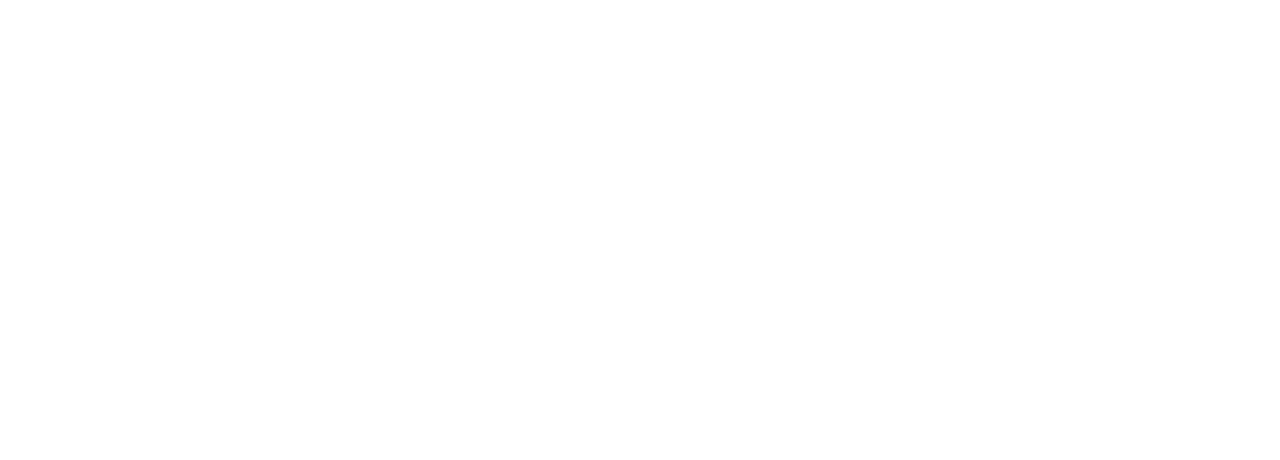
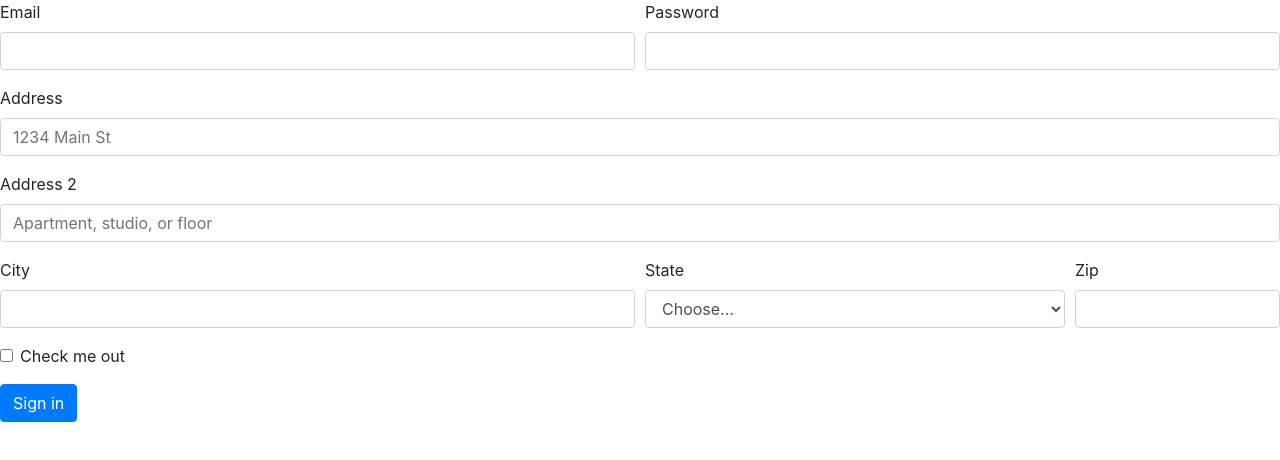
Before and after one commit to oriirivas/front-x-froge-team, an Angular app: page /register in a window 1280 px wide. Before the commit this address led to /. Shown: the top 460 px of the page. Built offline with nearby package versions, Linux system fonts and the light colour scheme.

Commit message:
add registro

```diff
--- /dev/null
+++ b/src/app/componets/register/register.component.html
@@ -0,0 +1,61 @@
+<!DOCTYPE html>
+<html lang="en">
+<head>
+    <meta charset="UTF-8">
+    <meta name="viewport" content="width=device-width, initial-scale=1.0">
+    <meta http-equiv="X-UA-Compatible" content="ie=edge">
+    <title>Document</title>
+</head>
+<body>
+
+
+
+
+</body>
+</html>
+<form>
+        <div class="form-row">
+          <div class="form-group col-md-6">
+            <label for="inputEmail4">Email</label>
+            <input type="email" class="form-control" id="inputEmail4">
+          </div>
+          <div class="form-group col-md-6">
+            <label for="inputPassword4">Password</label>
+            <input type="password" class="form-control" id="inputPassword4">
+          </div>
+        </div>
+        <div class="form-group">
+          <label for="inputAddress">Address</label>
+          <input type="text" class="form-control" id="inputAddress" placeholder="1234 Main St">
+        </div>
+        <div class="form-group">
+          <label for="inputAddress2">Address 2</label>
+          <input type="text" class="form-control" id="inputAddress2" placeholder="Apartment, studio, or floor">
+        </div>
+        <div class="form-row">
+          <div class="form-group col-md-6">
+            <label for="inputCity">City</label>
+            <input type="text" class="form-control" id="inputCity">
+          </div>
+          <div class="form-group col-md-4">
+            <label for="inputState">State</label>
+            <select id="inputState" class="form-control">
+              <option selected>Choose...</option>
+              <option>...</option>
+            </select>
+          </div>
+          <div class="form-group col-md-2">
+            <label for="inputZip">Zip</label>
+            <input type="text" class="form-control" id="inputZip">
+          </div>
+        </div>
+        <div class="form-group">
+          <div class="form-check">
+            <input class="form-check-input" type="checkbox" id="gridCheck">
+            <label class="form-check-label" for="gridCheck">
+              Check me out
+            </label>
+          </div>
+        </div>
+        <button type="submit" class="btn btn-primary">Sign in</button>
+      </form>
--- /dev/null
+++ b/src/app/componets/register/register.component.ts
@@ -0,0 +1,15 @@
+import { Component, OnInit } from '@angular/core';
+
+@Component({
+  selector: 'app-register',
+  templateUrl: './register.component.html',
+  styleUrls: ['./register.component.css']
+})
+export class RegisterComponent implements OnInit {
+
+  constructor() { }
+
+  ngOnInit() {
+  }
+
+}
```
Also changed, not shown: src/app/app.module.ts (+5 -2 lines), src/app/componets/register/register.component.css (added), 1 other file (tests, documents, lock files or other folders).
